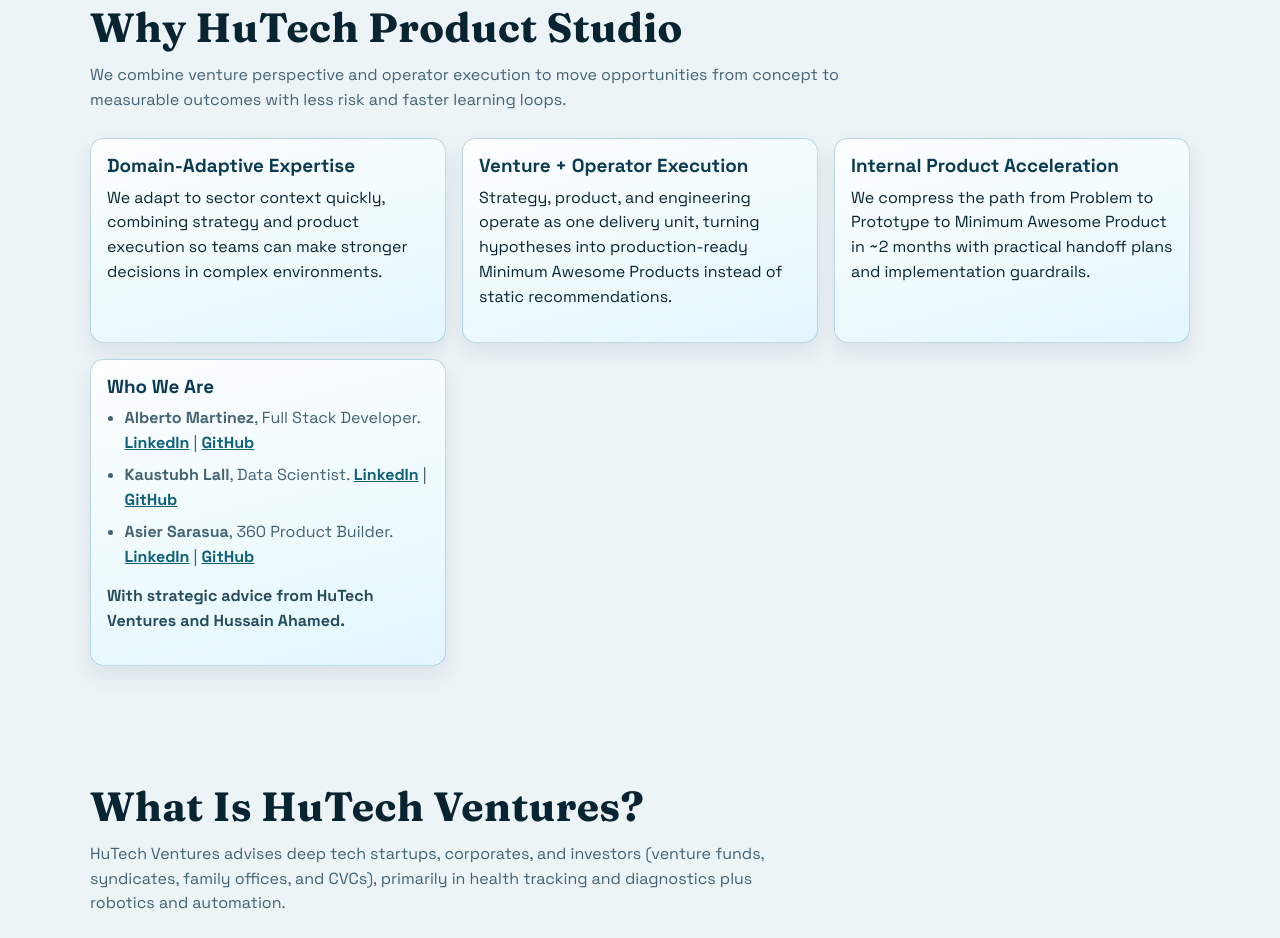
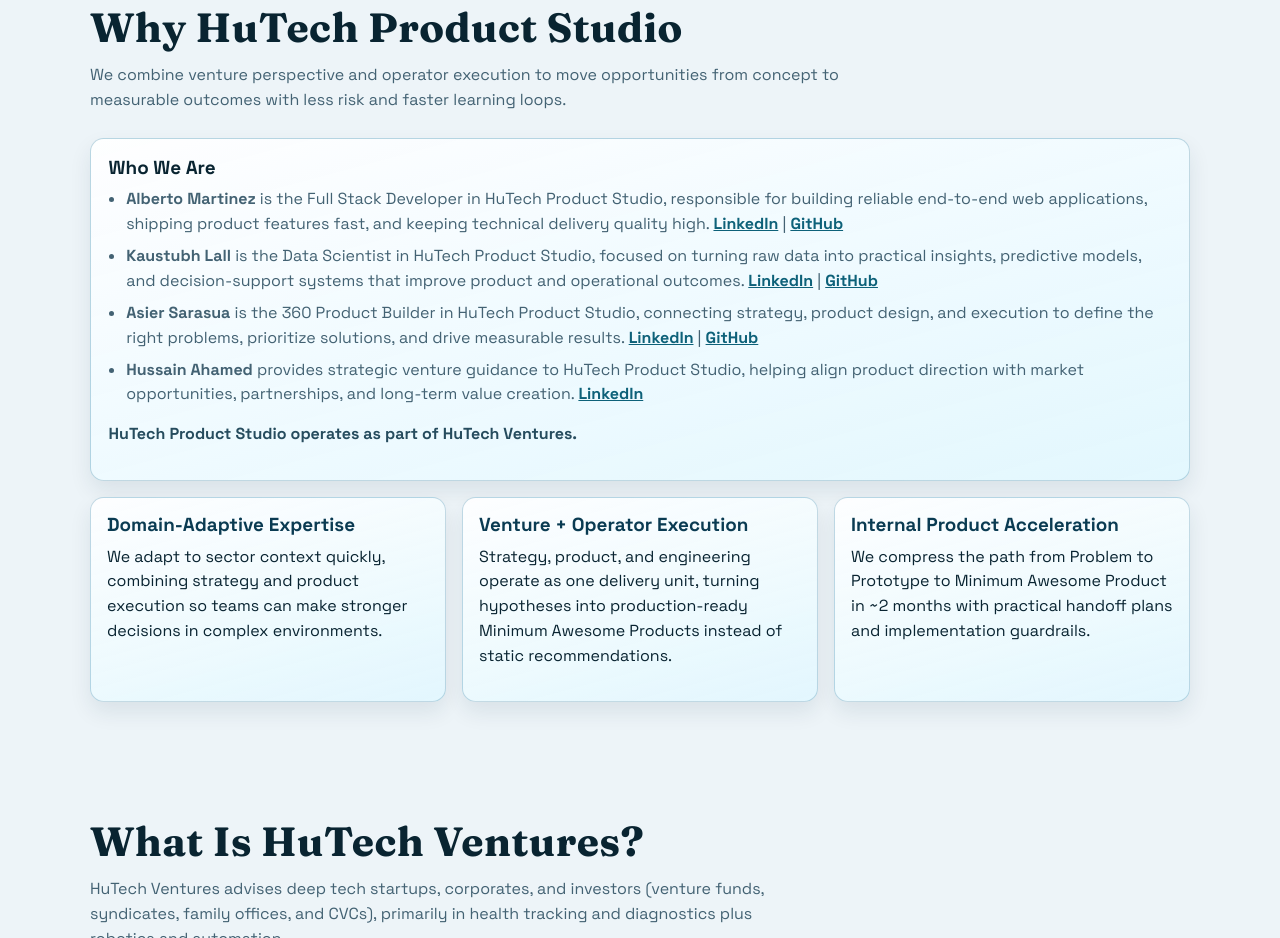
Before and after one commit to assarasua/hutech-tech, a website: page index.html in a window 1280 px wide. Shown: the part 3282-4220 px from the top of the page. Drawn offline with Linux system fonts and the light colour scheme.

Commit message:
Make Who We Are full-width under Why section

```diff
--- a/assets/css/styles.css
+++ b/assets/css/styles.css
@@ -569,6 +569,16 @@ p {
   color: #0a3b52;
 }
 
+.why-team-panel {
+  background:
+    linear-gradient(165deg, rgba(255, 255, 255, 0.92), rgba(224, 247, 255, 0.86));
+  border: 1px solid rgba(77, 140, 171, 0.34);
+  border-radius: var(--radius-md);
+  padding: 1.1rem;
+  box-shadow: 0 10px 22px rgba(8, 49, 70, 0.09);
+  margin-bottom: 1rem;
+}
+
 .team-list {
   margin: 0.2rem 0 0;
   padding-left: 1.1rem;
--- a/index.html
+++ b/index.html
@@ -171,6 +171,27 @@
         <p class="section-intro">
           We combine venture perspective and operator execution to move opportunities from concept to measurable outcomes with less risk and faster learning loops.
         </p>
+        <article class="why-team-panel" data-reveal>
+          <h3>Who We Are</h3>
+          <ul class="team-list">
+            <li><strong>Alberto Martinez</strong> is the Full Stack Developer in HuTech Product Studio, responsible for building reliable end-to-end web applications, shipping product features fast, and keeping technical delivery quality high.
+              <a href="https://www.linkedin.com/in/almarto/" target="_blank" rel="noopener noreferrer">LinkedIn</a> |
+              <a href="https://github.com/almarto" target="_blank" rel="noopener noreferrer">GitHub</a>
+            </li>
+            <li><strong>Kaustubh Lall</strong> is the Data Scientist in HuTech Product Studio, focused on turning raw data into practical insights, predictive models, and decision-support systems that improve product and operational outcomes.
+              <a href="https://www.linkedin.com/in/kaustubh-lall/" target="_blank" rel="noopener noreferrer">LinkedIn</a> |
+              <a href="https://github.com/KaustubhLall/" target="_blank" rel="noopener noreferrer">GitHub</a>
+            </li>
+            <li><strong>Asier Sarasua</strong> is the 360 Product Builder in HuTech Product Studio, connecting strategy, product design, and execution to define the right problems, prioritize solutions, and drive measurable results.
+              <a href="https://www.linkedin.com/in/asarasua/" target="_blank" rel="noopener noreferrer">LinkedIn</a> |
+              <a href="https://github.com/assarasua" target="_blank" rel="noopener noreferrer">GitHub</a>
+            </li>
+            <li><strong>Hussain Ahamed</strong> provides strategic venture guidance to HuTech Product Studio, helping align product direction with market opportunities, partnerships, and long-term value creation.
+              <a href="https://www.linkedin.com/in/hussainahamed/" target="_blank" rel="noopener noreferrer">LinkedIn</a>
+            </li>
+          </ul>
+          <p class="about-team-note">HuTech Product Studio operates as part of HuTech Ventures.</p>
+        </article>
         <div class="why-grid">
           <article data-reveal>
             <h3>Domain-Adaptive Expertise</h3>
@@ -183,24 +204,6 @@
           <article data-reveal>
             <h3>Internal Product Acceleration</h3>
             <p>We compress the path from Problem to Prototype to Minimum Awesome Product in ~2 months with practical handoff plans and implementation guardrails.</p>
-          </article>
-          <article class="why-team-card" data-reveal>
-            <h3>Who We Are</h3>
-            <ul class="team-list">
-              <li><strong>Alberto Martinez</strong>, Full Stack Developer.
-                <a href="https://www.linkedin.com/in/almarto/" target="_blank" rel="noopener noreferrer">LinkedIn</a> |
-                <a href="https://github.com/almarto" target="_blank" rel="noopener noreferrer">GitHub</a>
-              </li>
-              <li><strong>Kaustubh Lall</strong>, Data Scientist.
-                <a href="https://www.linkedin.com/in/kaustubh-lall/" target="_blank" rel="noopener noreferrer">LinkedIn</a> |
-                <a href="https://github.com/KaustubhLall/" target="_blank" rel="noopener noreferrer">GitHub</a>
-              </li>
-              <li><strong>Asier Sarasua</strong>, 360 Product Builder.
-                <a href="https://www.linkedin.com/in/asarasua/" target="_blank" rel="noopener noreferrer">LinkedIn</a> |
-                <a href="https://github.com/assarasua" target="_blank" rel="noopener noreferrer">GitHub</a>
-              </li>
-            </ul>
-            <p class="about-team-note">With strategic advice from HuTech Ventures and Hussain Ahamed.</p>
           </article>
         </div>
       </div>
```
